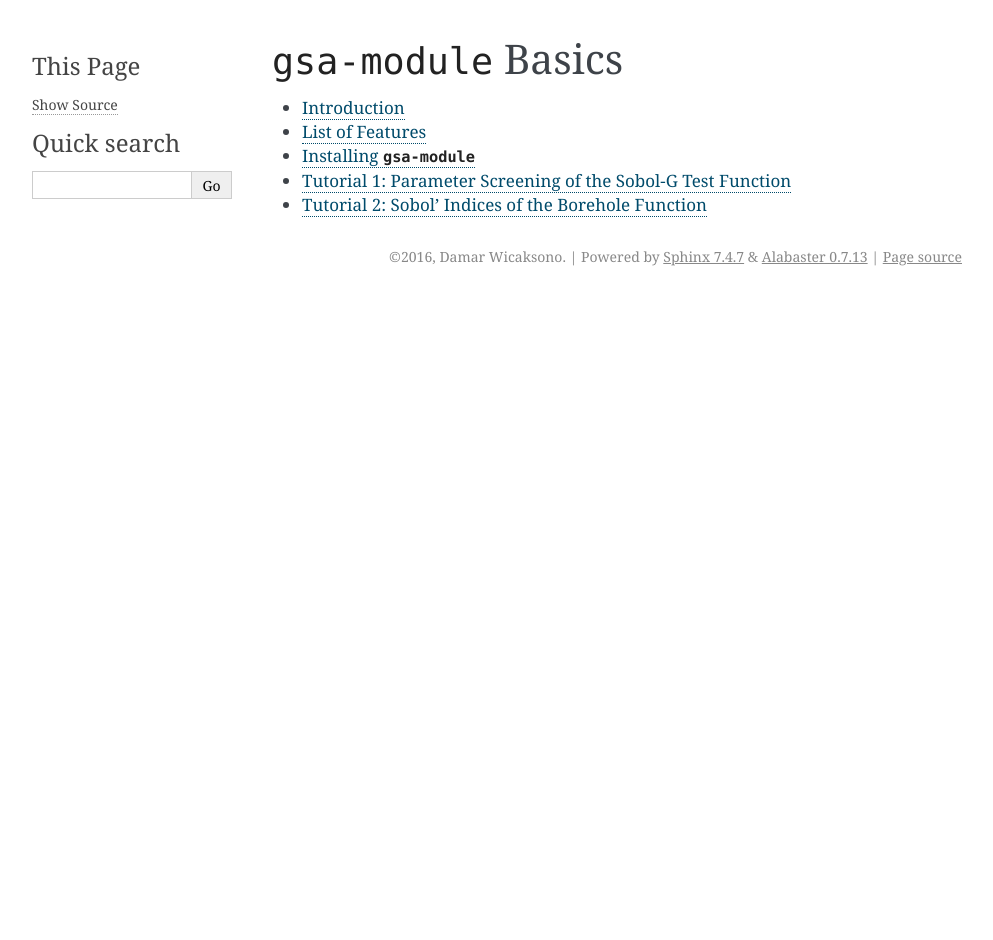
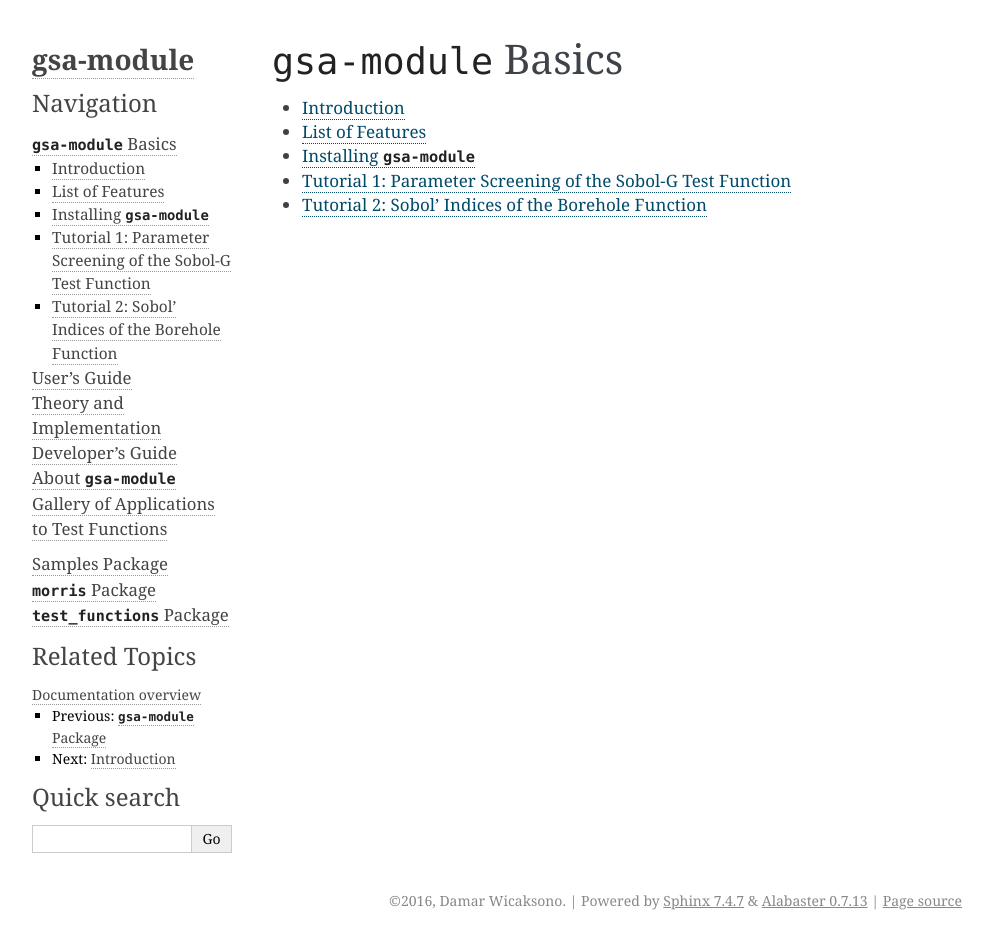
Before and after one commit to damar-wicaksono/gsa-module, a Sphinx documentation site: the page built from docs/source/basics.rst, in a window 1280 px wide. Shown: the whole page, without its empty margins (148-1141 px from the left). Built offline with Sphinx 7.4.7, drawn with Linux system fonts in a browser that asks for light colours; before the commit the page ends 900 px from its top, so only the background shows below that.

Commit message:
Change the up appearance of sphinx-doc html

```diff
--- a/docs/source/conf.py
+++ b/docs/source/conf.py
@@ -118,7 +118,7 @@
 # Theme options are theme-specific and customize the look and feel of a theme
 # further.  For a list of options available for each theme, see the
 # documentation.
-#html_theme_options = {}
+html_theme_options = {"show_related": True}
 
 # Add any paths that contain custom themes here, relative to this directory.
 #html_theme_path = []
@@ -159,7 +159,15 @@
 
 # Custom sidebar templates, maps document names to template names.
 #html_sidebars = {}
-
+html_sidebars = {
+    '**': [
+        'about.html',
+        'navigation.html',
+        'relations.html',
+        'searchbox.html',
+        'donate.html',
+    ]
+}
 # Additional templates that should be rendered to pages, maps page names to
 # template names.
 #html_additional_pages = {}
```
